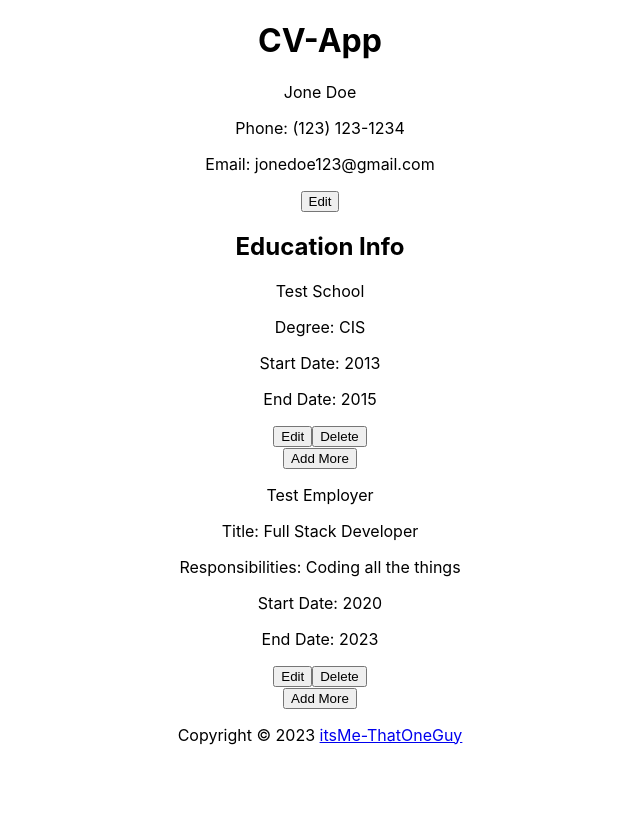
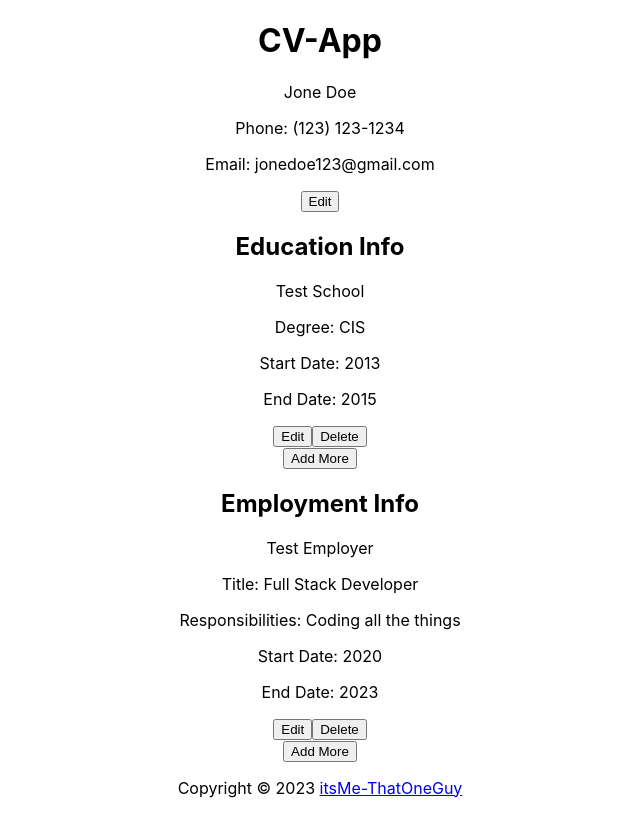
Before and after one commit to itsMe-ThatOneGuy/cv-project, a React (Create React App) app: page / in a window 1280 px wide. Shown: the whole page, without its empty margins (320-960 px from the left). Built offline with nearby package versions, Linux system fonts and the light colour scheme.

Commit message:
Added basic "title" styling

```diff
--- a/src/components/Employment.js
+++ b/src/components/Employment.js
@@ -4,6 +4,7 @@ class Employment extends Component {
 	render() {
 		return (
 			<div>
+				<h2>Employment Info</h2>
 				{this.props.info.jobs.map((job) => {
 					return (
 						<div key={job.id}>
--- a/src/components/EmploymentForm.js
+++ b/src/components/EmploymentForm.js
@@ -155,6 +155,7 @@ class EmploymentForm extends Component {
 		if (this.state.displayForm === true || this.state.jobs.length === 0) {
 			return (
 				<div>
+					<h3>Add New Employment Info</h3>
 					<form onSubmit={this.onSubmitForm}>
 						<label htmlFor="employerInput">Employer:</label>
 						<input
@@ -191,6 +192,7 @@ class EmploymentForm extends Component {
 		} else if (this.state.edit === true) {
 			return (
 				<div>
+					<h3>Edit Selected Employment Info</h3>
 					<form onSubmit={this.onSubmitForm}>
 						<label htmlFor="employerInput">Employer:</label>
 						<input
```
